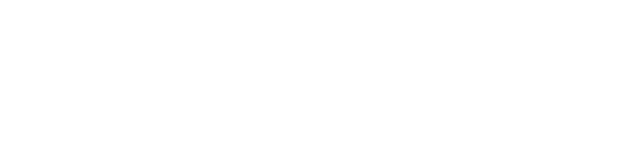
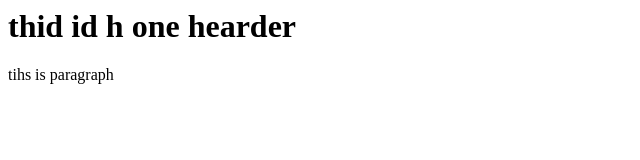
Before and after one commit to nouredden/Coursera, a plain HTML site: page index.html in a window 1280 px wide. Shown: the whole page, without its empty margins (0-640 px from the left). Drawn offline with Linux system fonts and the light colour scheme.

Commit message:
secound commit

```diff
--- a/index.html
+++ b/index.html
@@ -1,3 +1,5 @@
 <html>
 <title>Index</title>
+    <h1>thid id h one hearder</h1>
+    <p>tihs is paragraph</p>
 </html>
```
